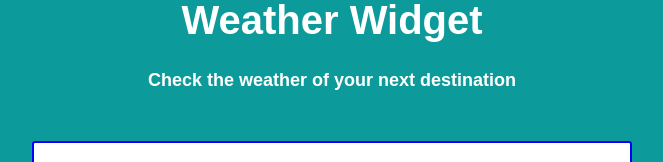
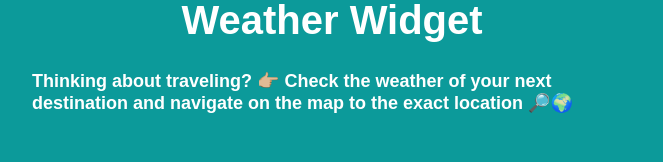
Before and after one commit to SaraOsacar/Weather-Widget, a React (Create React App) app: page / in a window 1280 px wide. Shown: the part 152-314 px from the top of the page, without its empty margins (308-971 px from the left). Built offline with nearby package versions, Linux system fonts and the light colour scheme; no server answers.

Commit message:
emojis and new phrase

```diff
--- a/src/components/Header.js
+++ b/src/components/Header.js
@@ -4,7 +4,10 @@ function Header() {
   return (
     <header>
       <h1 className="headerTitle">Weather Widget</h1>
-      <p className="headerText">Check the weather of your next destination</p>
+      <p className="headerText">
+        Thinking about traveling? 👉🏼 Check the weather of your next destination
+        and navigate on the map to the exact location 🔎🌍
+      </p>
     </header>
   );
 }
```
